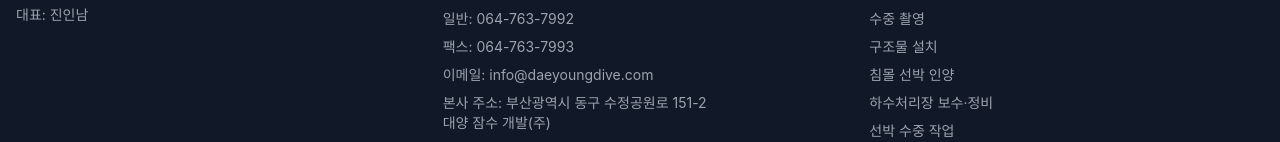
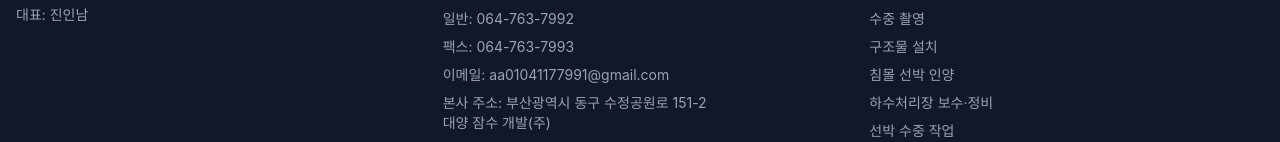
Before and after one commit to globalmig/daeyangdiver, a Next.js app: page / in a window 1280 px wide. Shown: the part 5933-6075 px from the top of the page. Built offline with nearby package versions, Linux system fonts and the light colour scheme.

Commit message:
fix:footer

```diff
--- a/components/Footer.tsx
+++ b/components/Footer.tsx
@@ -19,7 +19,7 @@
               <li>전화: 010-4117-7991</li>
               <li>일반: 064-763-7992</li>
               <li>팩스: 064-763-7993</li>
-              <li>이메일: info@daeyoungdive.com</li>
+              <li>이메일: aa01041177991@gmail.com</li>
               <li>
                 본사 주소: 부산광역시 동구 수정공원로 151-2
                 <br />
```
